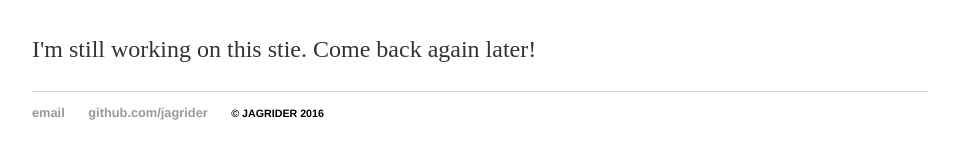
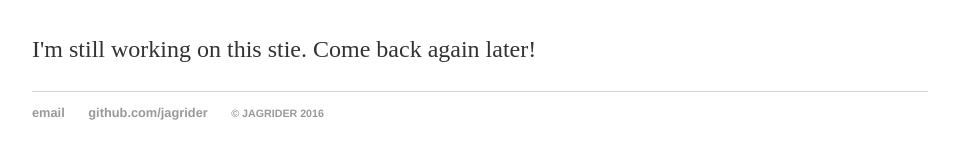
Before and after one commit to jagrider/jagrider.github.io, a Jekyll site: the page built from index.html, in a window 1280 px wide. Shown: the part 164-323 px from the top of the page, without its empty margins (160-1119 px from the left). Built offline with Jekyll 4.4.1, drawn with Linux system fonts in a browser that asks for light colours.

Commit message:
Update default.html

```diff
--- a/_layouts/default.html
+++ b/_layouts/default.html
@@ -24,7 +24,7 @@
 	    		<ul>
 	        		<li><a href="mailto:jgrider2015@gmail.com">email</a></li>
 	        		<li><a href="https://github.com/jagrider">github.com/jagrider</a></li>
-	        		<li class="pull-right"><small>&copy; JAGRIDER 2016</small></li>
+	        		<li class="pull-right"><small><a>&copy; JAGRIDER 2016</a></small></li>
 				</ul>
 			</footer>
 		</body>
```
